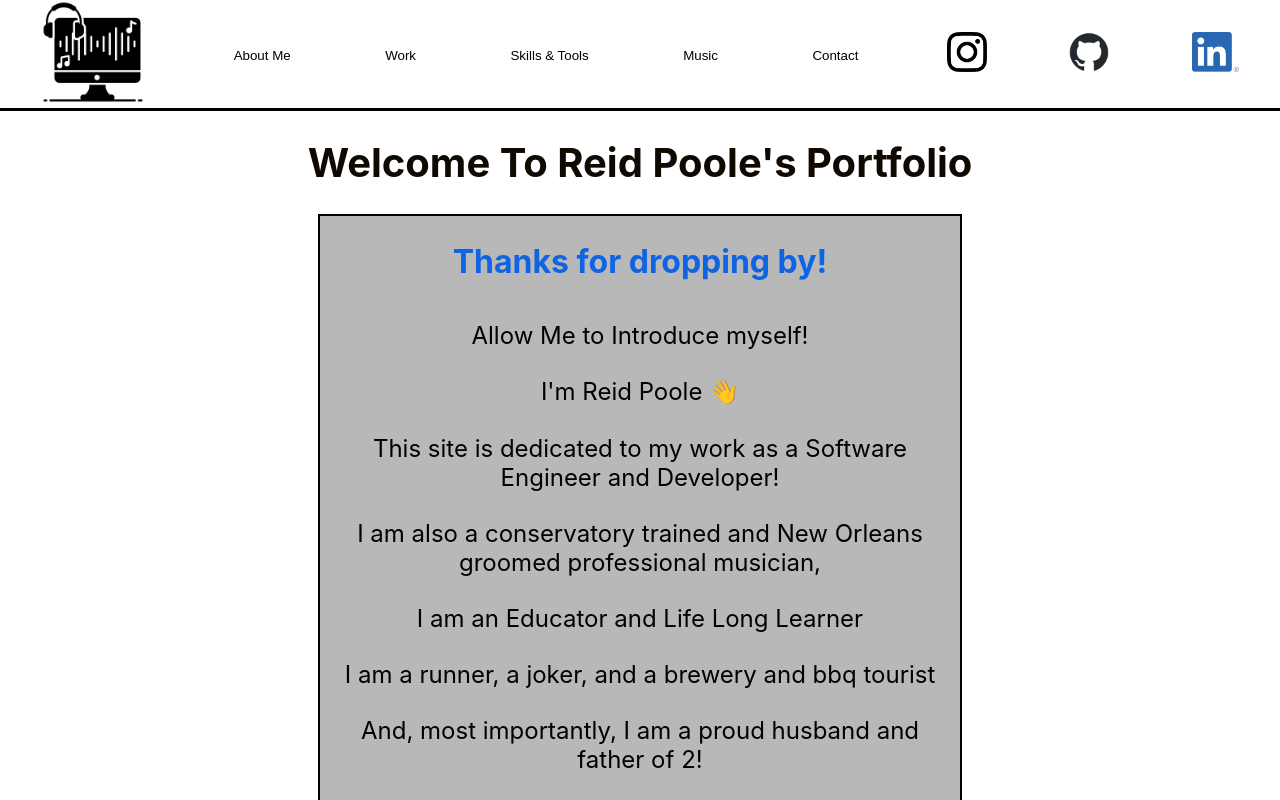
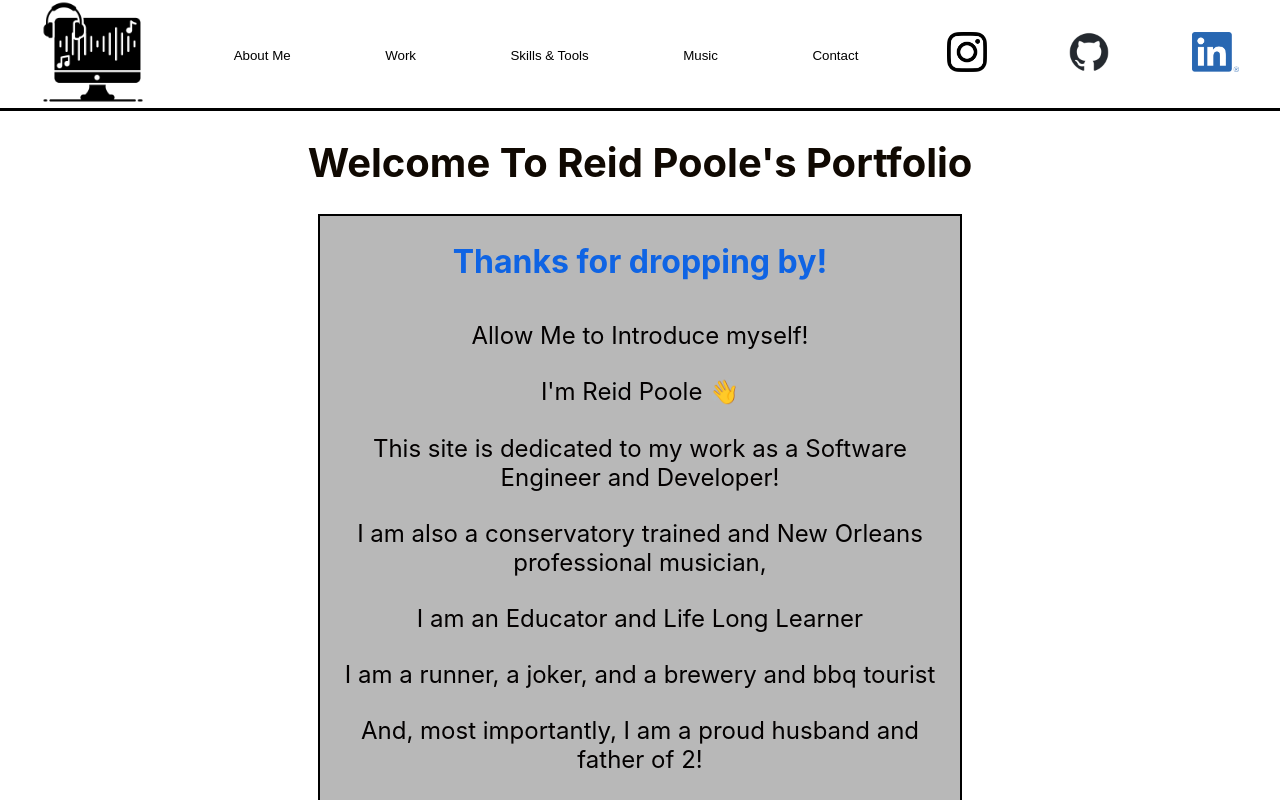
Before and after one commit to rpoole444/portfolio-site, a React (Create React App) app: page / in a window 1280 px wide. Shown: the top 800 px of the page. Built offline with nearby package versions, Linux system fonts and the light colour scheme.

Commit message:
Lisa's Edit

```diff
--- a/src/components/Homepage/Homepage.js
+++ b/src/components/Homepage/Homepage.js
@@ -16,7 +16,7 @@ const Homepage = () => {
           This site is dedicated to my work as a Software Engineer and
           Developer!
         </p>
-        <p className="intro">I am also a conservatory trained and New Orleans groomed professional musician,</p>
+        <p className="intro">I am also a conservatory trained and New Orleans professional musician,</p>
         <p className="intro">I am an Educator and Life Long Learner</p>
         <p className="intro">I am a runner, a joker, and a brewery and bbq tourist</p>
         <p className="intro">And, most importantly, I am a proud husband and father of 2!</p>
```
